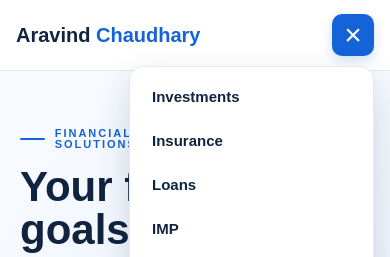
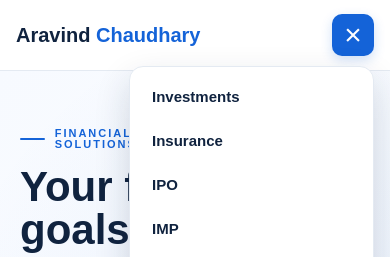
Before and after one commit to Aravind100/aravind-financial-expert, a Next.js app: page / in a window 390 px wide. Both pictures are taken after a click on the heading "Open navigation menu". Shown: the top 257 px of the page. Built offline with nearby package versions, Linux system fonts and the light colour scheme.

Commit message:
Replace Loans link with IPO link in MobileMenu

```diff
--- a/components/MobileMenu.tsx
+++ b/components/MobileMenu.tsx
@@ -26,8 +26,8 @@ export default function MobileMenu() {
           Insurance
         </Link>
 
-        <Link href="/loans" onClick={closeMenu}>
-          Loans
+         <Link href="/ipo" onClick={closeMenu}>
+          IPO
         </Link>
 
         <Link href="/imp" onClick={closeMenu}>
```
